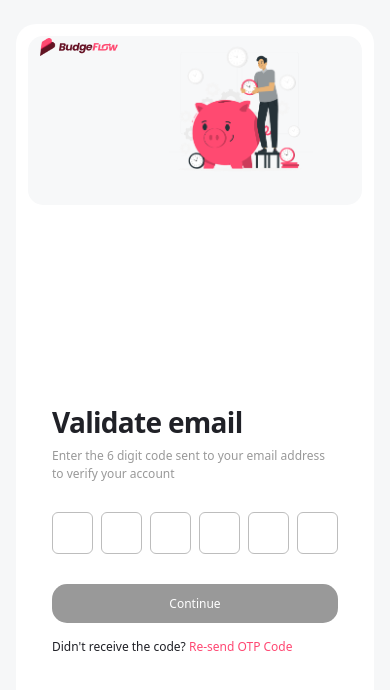
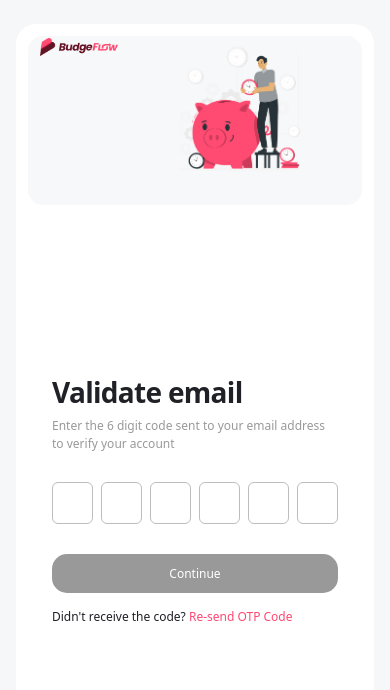
Before and after one commit to victor-wilson/BurgeFlow, a React (Vite) app: page /validate-email in a window 390 px wide. Shown: the top 690 px of the page. Built offline with nearby package versions, Linux system fonts and the light colour scheme.

Commit message:
modified the validate email page

```diff
--- a/src/Components/Authentication/ValidateEmailForm.css
+++ b/src/Components/Authentication/ValidateEmailForm.css
@@ -110,3 +110,15 @@
     gap: 8px;
   }
 }
+
+@media (max-width: 767px) {
+  .validate-email-form__fields {
+    transform: translateY(calc(-7svh - 30px));
+  }
+}
+
+@media (max-width: 480px) {
+  .validate-email-form__fields {
+    transform: translateY(-30px);
+  }
+}
```
